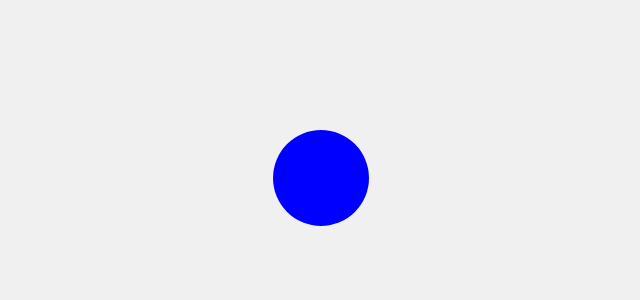
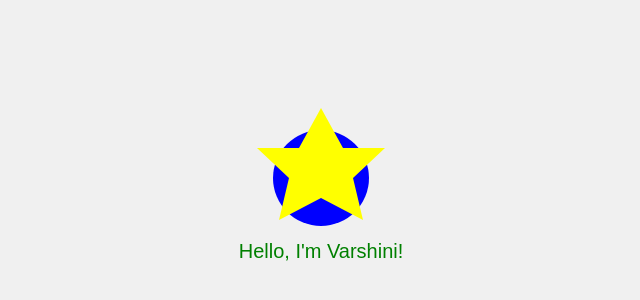
Before and after one commit to Varshini-nau/Module4_OD, a plain HTML site: page ITC505/lab4/index.html in a window 1280 px wide. Shown: the part 222-522 px from the top of the page, without its empty margins (319-959 px from the left). Drawn offline with Linux system fonts and the light colour scheme.

Commit message:
Update index.html

```diff
--- a/ITC505/lab4/index.html
+++ b/ITC505/lab4/index.html
@@ -3,17 +3,27 @@
 <head>
     <meta charset="UTF-8">
     <meta name="viewport" content="width=device-width, initial-scale=1.0">
-    <title>SVG Animation</title>
+    <title>SVG Animation Example</title>
     <link rel="stylesheet" href="styles.css">
 </head>
 <body>
     <div class="svg-container">
         <!-- SVG content goes here -->
         <svg viewBox="0 0 100 100" xmlns="http://www.w3.org/2000/svg">
+            <!-- Bouncing Ball -->
             <circle cx="50" cy="50" r="30" fill="blue">
                 <animate attributeName="r" from="30" to="10" dur="1s" repeatCount="indefinite" />
-                <animate attributeName="fill" values="blue; red; blue" dur="2s" repeatCount="indefinite" />
+                <animate attributeName="fill" values="blue;red;blue" dur="3s" repeatCount="indefinite" />
             </circle>
+            <!-- Rotating Star -->
+            <polygon points="50,15 61,35 82,35 66,50 71,71 50,60 29,71 34,50 18,35 39,35" fill="yellow">
+                <animateTransform attributeName="transform" type="rotate" from="0 50 50" to="360 50 50" dur="5s" repeatCount="indefinite" />
+                <animate attributeName="fill" values="yellow;orange;yellow" dur="2s" repeatCount="indefinite" />
+            </polygon>
+            <!-- Animated Text -->
+            <text x="50" y="90" font-size="10" text-anchor="middle" fill="green">Hello, I'm Varshini!</text>
+            <animateTransform attributeName="transform" type="translate" from="0 0" to="0 -20" begin="0s" dur="1s" repeatCount="indefinite" />
+            <animate attributeName="fill" values="green;purple;green" dur="2s" repeatCount="indefinite" />
         </svg>
     </div>
 </body>
```
